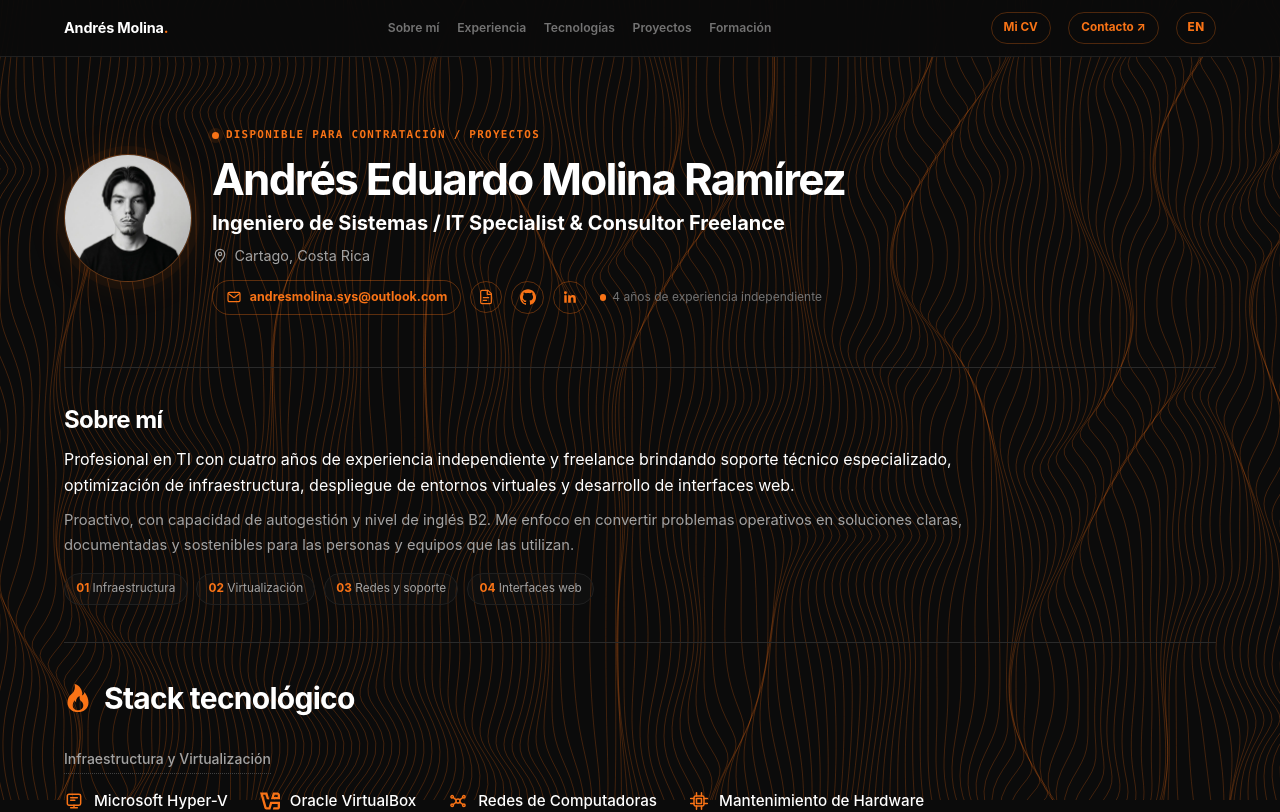
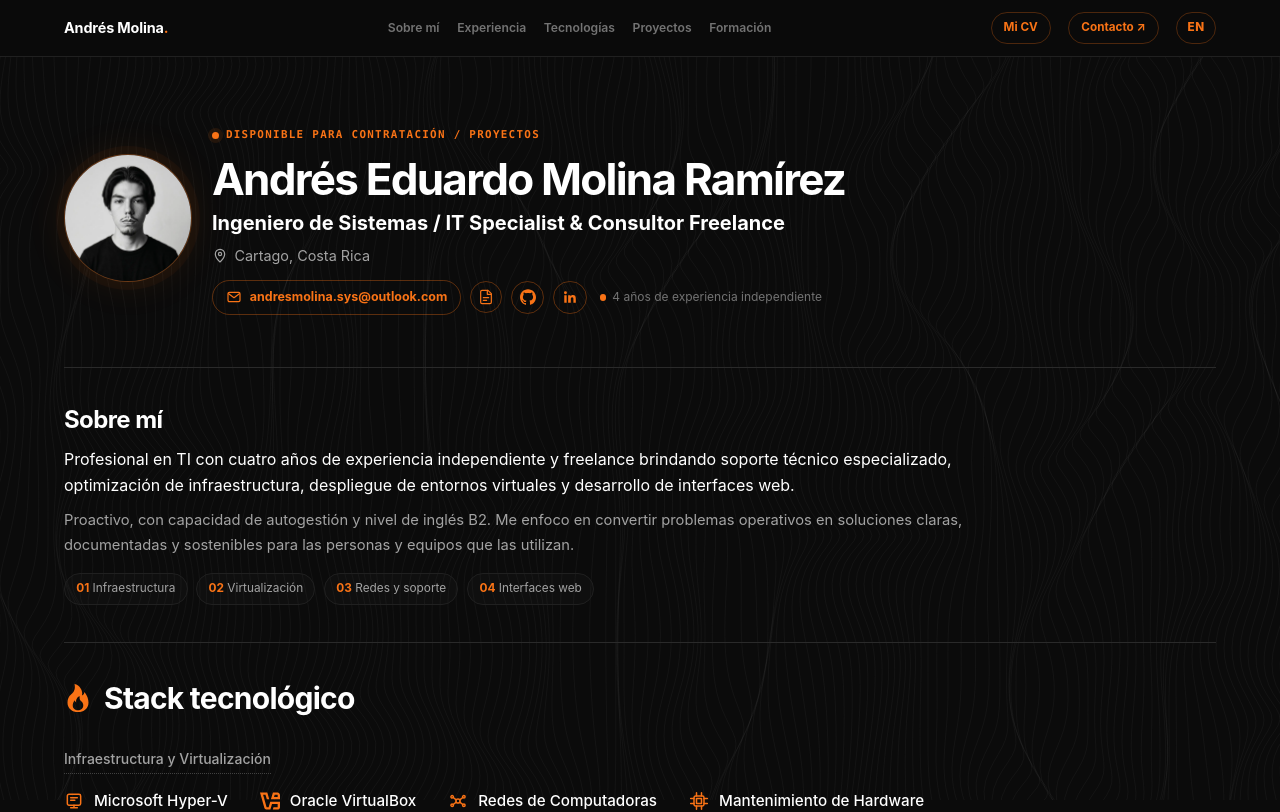
Before and after one commit to AndresMolina-Sys/AndresMolina-Sys.github.io, a React (Vite) app: page / in a window 1280 px wide. Shown: the top 812 px of the page. Built offline with nearby package versions, Linux system fonts and the light colour scheme.

Commit message:
Atenuar lineas del fondo

```diff
--- a/src/components/WavesBackground.jsx
+++ b/src/components/WavesBackground.jsx
@@ -4,7 +4,7 @@ import { createNoise2D } from 'simplex-noise';
 const POINT_GAP = 8;
 
 export default function WavesBackground({
-  strokeColor = '#f97316',
+  strokeColor = '#737373',
   backgroundColor = '#0b0b0b',
   pointerSize = 0.35
 }) {
@@ -61,7 +61,7 @@ export default function WavesBackground({
         const path = document.createElementNS('http://www.w3.org/2000/svg', 'path');
         path.setAttribute('fill', 'none');
         path.setAttribute('stroke', strokeColor);
-        path.setAttribute('stroke-opacity', '0.24');
+        path.setAttribute('stroke-opacity', '0.12');
         path.setAttribute('stroke-width', '1');
         svg.appendChild(path);
         pathsRef.current.push(path);
--- a/src/waves.css
+++ b/src/waves.css
@@ -1 +1 @@
-.app-content{position:relative;z-index:1}.waves-background{position:fixed;inset:0;z-index:0;overflow:hidden;pointer-events:none}.waves-svg{display:block;width:100%;height:100%;opacity:.95}.waves-pointer{position:absolute;top:0;left:0;border-radius:9999px;box-shadow:0 0 14px rgba(249,115,22,.75);transform:translate3d(calc(var(--x) - 50%),calc(var(--y) - 50%),0);will-change:transform}
+.app-content{position:relative;z-index:1}.waves-background{position:fixed;inset:0;z-index:0;overflow:hidden;pointer-events:none}.waves-svg{display:block;width:100%;height:100%;opacity:.76}.waves-pointer{position:absolute;top:0;left:0;border-radius:9999px;box-shadow:0 0 10px rgba(163,163,163,.35);transform:translate3d(calc(var(--x) - 50%),calc(var(--y) - 50%),0);will-change:transform}
```
